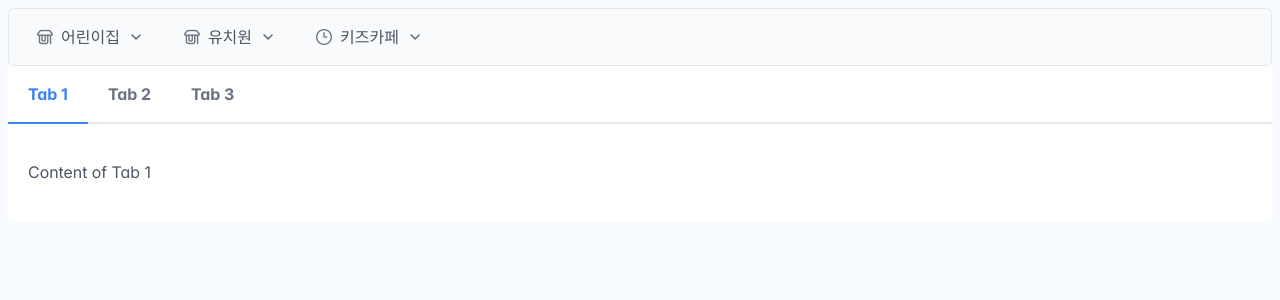
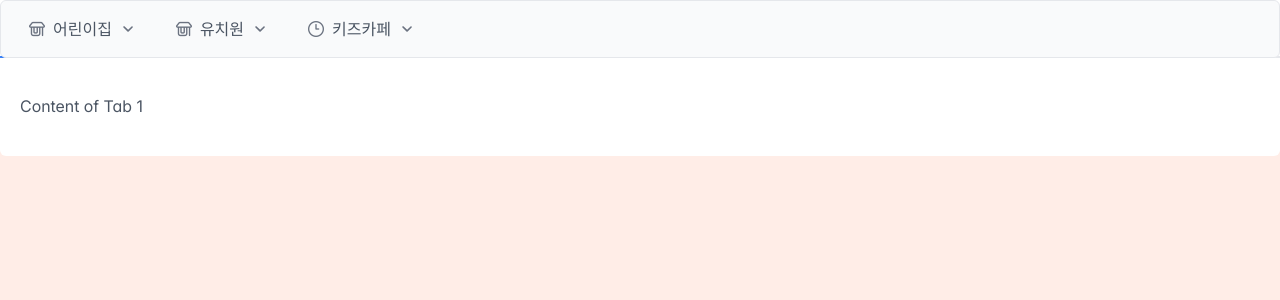
Before and after one commit to yumi-kim-0827/childcarekoreaplatform, a Next.js app: page /test in a window 1280 px wide. Shown: the top 300 px of the page. Built offline with nearby package versions, Linux system fonts and the light colour scheme.

Commit message:
design : 레이아웃 css 변경, 컬러 변수 선언

```diff
--- a/src/components/header/Header.js
+++ b/src/components/header/Header.js
@@ -3,7 +3,7 @@ import { MegaMenu } from "primereact/megamenu";
 
 const Header = ({ menuItems }) => {
   return (
-    <header>
+    <header className="header">
       <MegaMenu model={menuItems} breatkpoint="960px" className="bg-white" />
     </header>
   );
--- a/src/components/layout/CardShelf.js
+++ b/src/components/layout/CardShelf.js
@@ -1,11 +1,7 @@
 import React from "react";
 
 const CardShelf = ({ children }) => {
-  return (
-    <div className="p-4 rounded-2xl bg-white border border-gray-300">
-      {children}
-    </div>
-  );
+  return <div className="card">{children}</div>;
 };
 
 export default CardShelf;
--- a/src/components/layout/Layout.js
+++ b/src/components/layout/Layout.js
@@ -2,12 +2,12 @@ import React from "react";
 //components
 import SideBar from "@/src/components/sidebar/SideBar";
 
-const Layout = ({ children, pageCalss }) => {
+const Layout = ({ children }) => {
   return (
     <>
-      <div>
+      <div className="layout">
         <SideBar />
-        <main className={`${pageCalss} flex-1 grid gap-4`}>{children}</main>
+        <main className="main-wrap">{children}</main>
       </div>
     </>
   );
--- a/src/components/sidebar/SideBar.js
+++ b/src/components/sidebar/SideBar.js
@@ -11,7 +11,7 @@ const sideBarMenu = [
 
 const SideBar = () => {
   return (
-    <div className="p-4 top-16 left-0 h-[calc(100vh-4rem)] bg-light-skyblue font-bold border-r border-dark-blue">
+    <div className="side-bar">
       <div>
         <ul className="grid grid-cols-2 gap-4">
           {sideBarMenu.map((item, id) => {
--- a/src/styles/custom.scss
+++ b/src/styles/custom.scss
@@ -1,3 +1,50 @@
+/* yumee0827@naver.com */
+/* 컬러 변수 */
+$bg-white-100: #ffffff;
+$bg-white-200: #e7e7e7;
+$bg-orange-100: #ffede7;
+$bg-orange-200: #ffd9cd;
+$bg-orange-300: #ffbda7;
+$bg-orange-400: #ffae93;
+$bg-orange-500: #f57d59;
+$bg-orange-600: #ff6430;
+$bg-orange-700: #e64b18;
+
+/* 레이아웃 */
+html,
+body {
+  background-color: $bg-orange-100;
+}
+
+.header {
+  position: fixed;
+  left: 0;
+  top: 0;
+  right: 0;
+  z-index: 9000;
+}
+.layout {
+  display: flex;
+}
+
+.side-bar {
+  padding: 60px 10px 10px 10px;
+  max-width: 330px;
+  height: 100vh;
+  border: 1px solid $bg-orange-500;
+  background-color: $bg-orange-200;
+}
+
+.main-wrap {
+  display: grid;
+}
+
+.card {
+  padding: 20px;
+  border-radius: 20px;
+  background-color: $bg-white-100;
+}
+
 /* page : HOME 메인 첫 페이지*/
 .index {
   padding: 1rem;
--- a/src/styles/globals.scss
+++ b/src/styles/globals.scss
@@ -1,14 +1,93 @@
-/* PrimeReact Styles */
-@import "primereact/resources/themes/lara-light-blue/theme.css";
-@import "primereact/resources/primereact.min.css";
-@import "primeicons/primeicons.css";
+/* Resetting base styles */
+@font-face {
+  font-family: "Pretendard-Regular";
+  src: url("/static/font/Pretendard-Bold.woff2") format("woff2"),
+    url("/static/font/Pretendard-Medium.woff2") format("woff2"),
+    url("/static/font/Pretendard-Regular.woff2") format("woff2");
+  font-weight: 200;
+  font-style: normal;
+}
 
 html,
 body {
+  margin: 0;
+  padding: 0;
   font-family: "Pretendard", sans-serif;
   line-height: 1.6;
   -webkit-font-smoothing: antialiased;
   -moz-osx-font-smoothing: grayscale;
   text-rendering: optimizeLegibility;
-  background-color: #f7faff;
 }
+
+img,
+picture,
+video,
+canvas,
+svg {
+  display: block;
+  max-width: 100%;
+}
+
+input,
+button,
+textarea,
+select {
+  font: inherit;
+  color: inherit;
+}
+
+a {
+  text-decoration: none;
+  color: inherit;
+}
+
+button {
+  cursor: pointer;
+  border: none;
+  background: none;
+}
+
+ul,
+ol {
+  padding: 0;
+  margin: 0;
+  list-style: none;
+}
+
+table {
+  border-collapse: collapse;
+  width: 100%;
+}
+
+blockquote,
+dl,
+dd,
+figure {
+  margin: 0;
+}
+
+fieldset {
+  border: none;
+  margin: 0;
+  padding: 0;
+}
+
+::-webkit-input-placeholder {
+  color: #999;
+}
+
+:-ms-input-placeholder {
+  color: #999;
+}
+
+::-ms-input-placeholder {
+  color: #999;
+}
+
+::placeholder {
+  color: #999;
+}
+/* PrimeReact Styles */
+@import "primereact/resources/themes/lara-light-blue/theme.css";
+@import "primereact/resources/primereact.min.css";
+@import "primeicons/primeicons.css";
```
Also changed, not shown: 1 other file (tests, documents, lock files or other folders).
